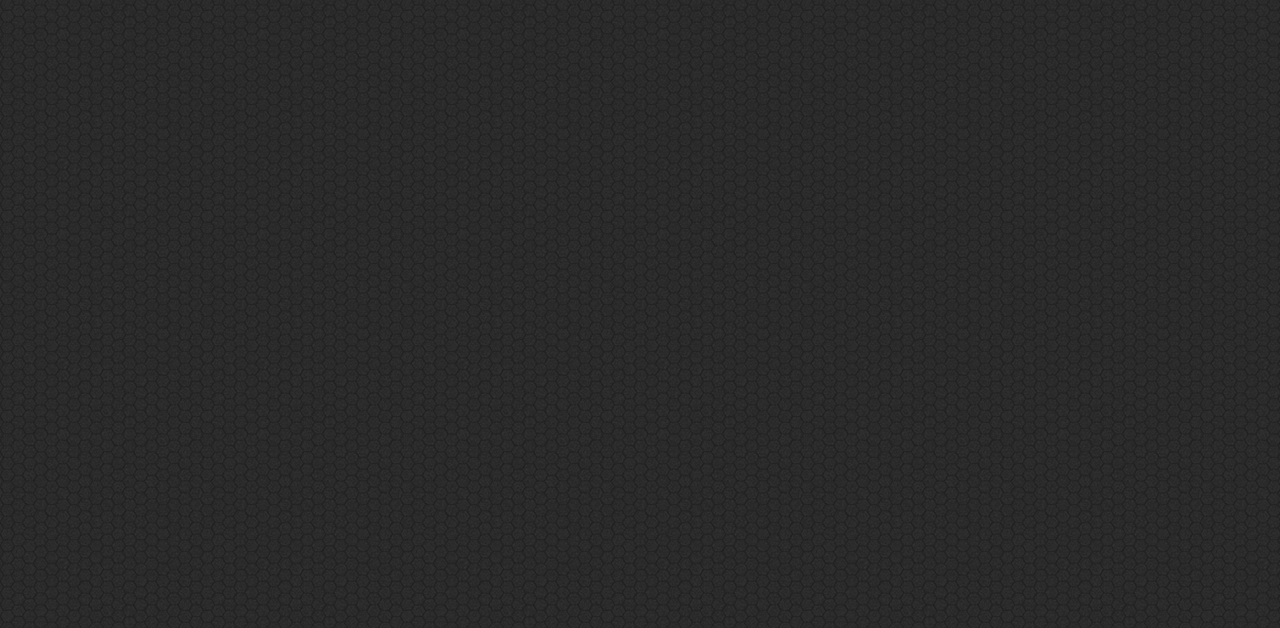
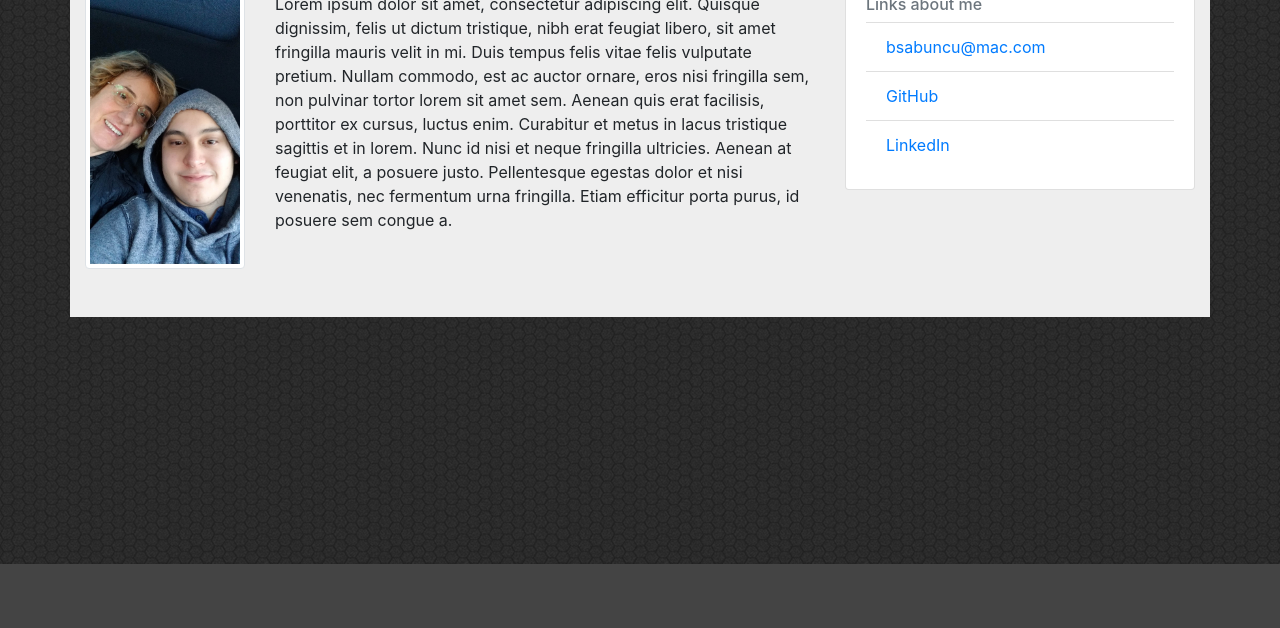
Before and after one commit to BogacSabuncu/Portfolio, a plain HTML site: page index.html in a window 1280 px wide. Shown: the part 172-800 px from the top of the page. Drawn offline with nearby package versions, Linux system fonts and the light colour scheme.

Commit message:
Finished the about page and the contact page

```diff
--- a/assets/css/style.css
+++ b/assets/css/style.css
@@ -1,3 +1,16 @@
 body{
-    background-image: url(../images/dark-honeycomb.png)
+    background-image: url(../images/dark-honeycomb.png);
 }
+
+.container{
+    background-color: #eee;
+    height: 100%;
+}
+
+footer{
+    position: absolute;
+    bottom: 0;
+    height: 8%;
+    width: 100%;
+    background-color: #444;
+}
--- a/index.html
+++ b/index.html
@@ -8,7 +8,7 @@
 
     <link rel="stylesheet" href="https://maxcdn.bootstrapcdn.com/bootstrap/4.0.0/css/bootstrap.min.css">
     <link rel="stylesheet" href="./assets/css/style.css">
-    <title>Document</title>
+    <title>About</title>
 
 </head>
 
@@ -36,9 +36,53 @@
     </nav>
 
 
-    <div class="container">
+    <div class="container py-5">
+        <div class="row">
+            <div class="col-md-8">
+                <div class="page-header">
+                    <h1>About Me</h1>
+                </div>
+                <div class="row">
+                    <div class="col-md-3">
+                        <img src="./assets/images/20190202_095640.jpg" alt="Photo of me"
+                            class="img-thumbnail img-fluid">
+                    </div>
+                    <div class="col-md-9">
+                        <p>
+                            Lorem ipsum dolor sit amet, consectetur adipiscing elit. Quisque dignissim, felis ut dictum
+                            tristique,
+                            nibh erat feugiat libero, sit amet fringilla mauris velit in mi. Duis tempus felis vitae
+                            felis vulputate pretium. Nullam commodo, est ac auctor ornare, eros nisi fringilla sem,
+                            non pulvinar tortor lorem sit amet sem. Aenean quis erat facilisis, porttitor ex cursus,
+                            luctus enim. Curabitur et metus in lacus tristique sagittis et in lorem. Nunc id nisi et
+                            neque fringilla ultricies. Aenean at feugiat elit, a posuere justo. Pellentesque egestas
+                            dolor et nisi venenatis, nec fermentum urna fringilla. Etiam efficitur porta purus, id
+                            posuere sem congue a.
+                        </p>
+                    </div>
+                </div>
+            </div>
+            <!--Create Card taking up 4 Columns-->
+            <div class="col-md-4">
+                <div class="card mt-2">
+                    <div class="card-body">
+                        <h5 class="card-title">Relevant Links</h5>
+                        <h6 class="card-subtitle mb-2 text-muted">Links about me</h6>
+                        <ul class="list-group list-group-flush">
+                            <li class="list-group-item"><a href="mailto:bsabuncu@mac.com">bsabuncu@mac.com</a></li>
+                            <li class="list-group-item"><a href="https://github.com/BogacSabuncu">GitHub</a></li>
+                            <li class="list-group-item"> <a href="https://linkedin.com/in/bogac-sabuncu">LinkedIn</a>
+                            </li>
+                        </ul>
+                    </div>
+                </div>
+            </div>
+        </div>
+    </div>
 
-    </div>
+    <footer class="footer">
+
+    </footer>
 </body>
 
 </html>
```
Also changed, not shown: contact.html (+39 -2 lines), portfolio.html (+13 -3 lines), assets/images/20190202_095640.jpg (added).
